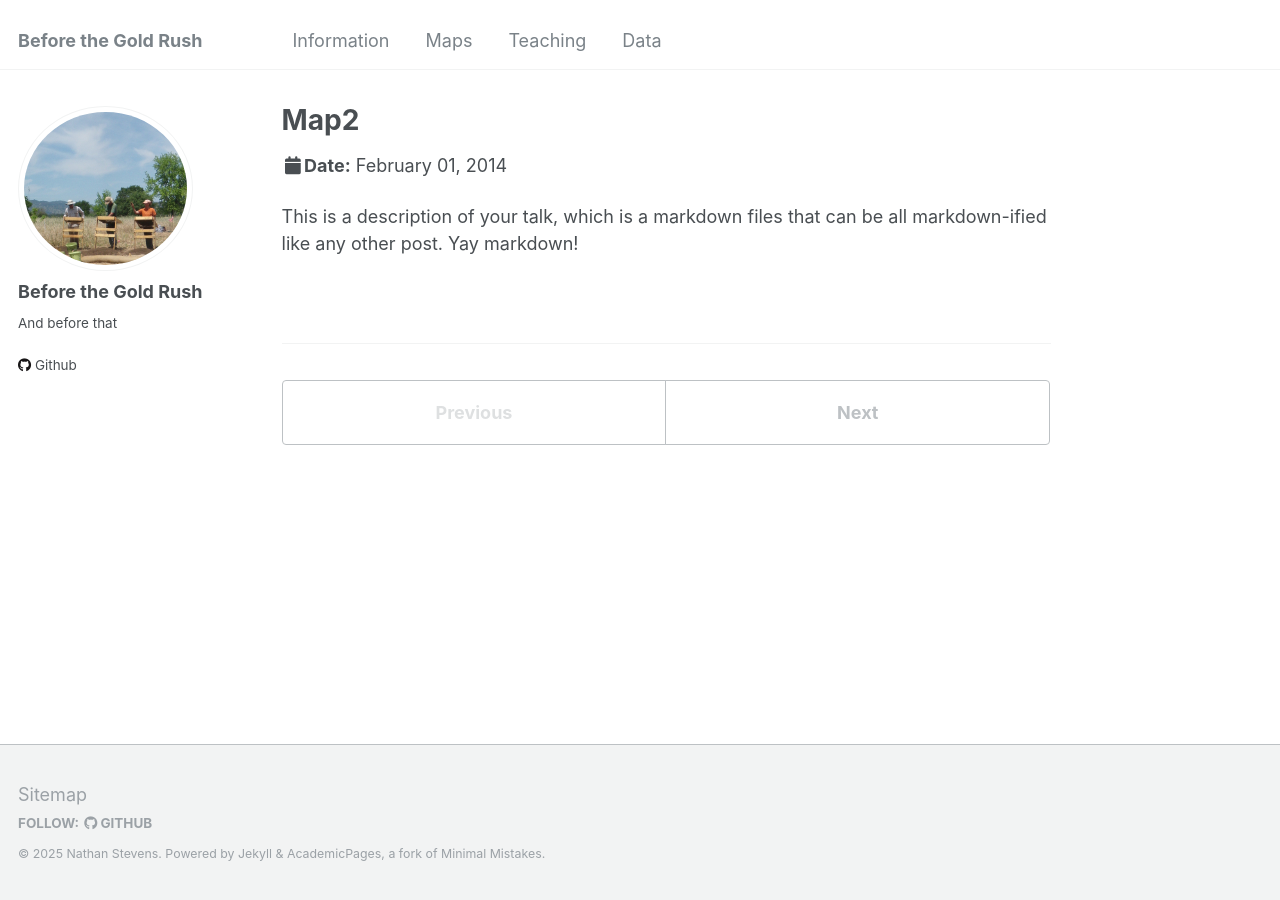
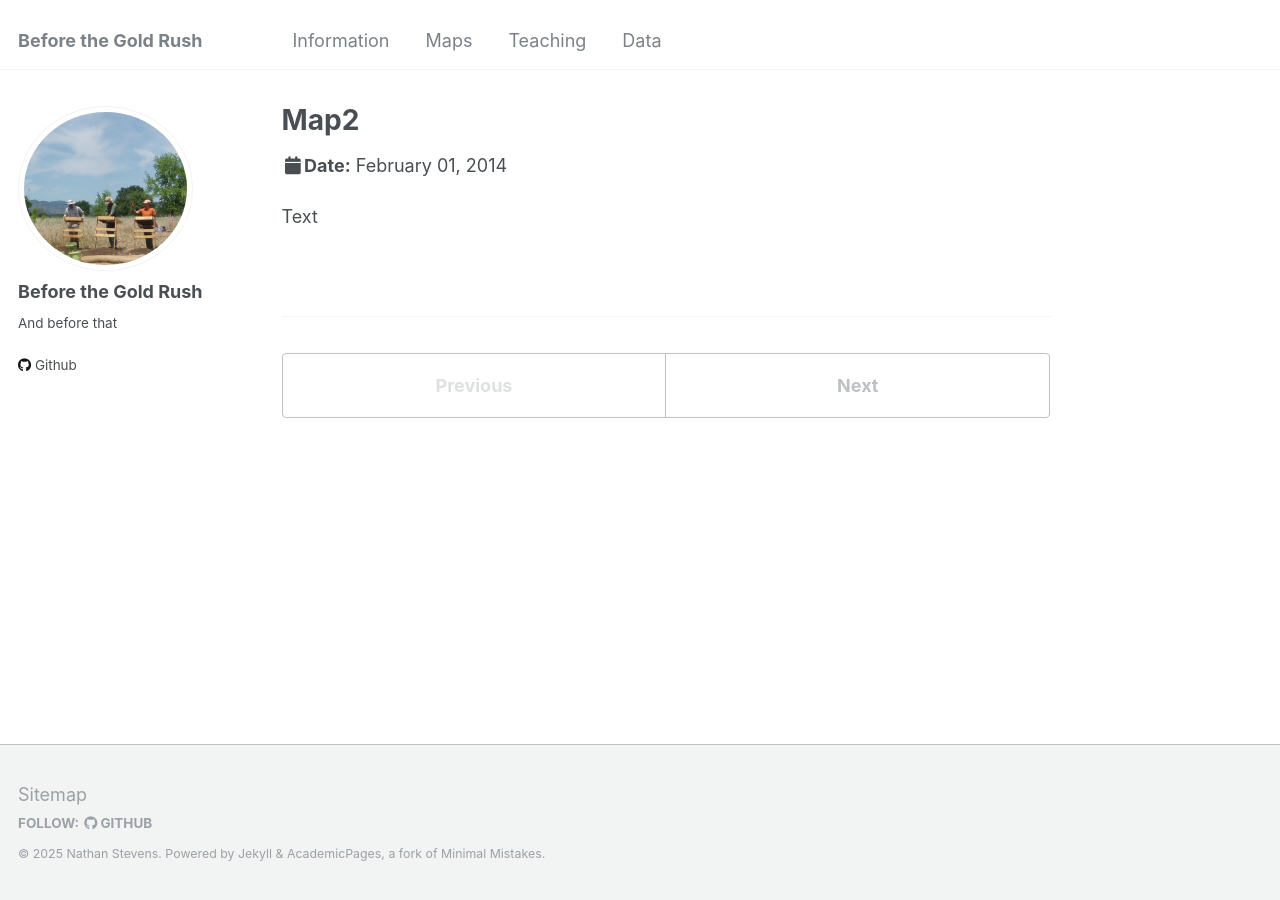
Before and after one commit to csus-arc/csus-arc.github.io, a Jekyll site: the page built from _talks/2014-02-01-talk-2.md, in a window 1280 px wide. Built offline with Jekyll 4.4.1, drawn with Linux system fonts in a browser that asks for light colours.

Commit message:
Update 2014-02-01-talk-2.md

```diff
--- a/_talks/2014-02-01-talk-2.md
+++ b/_talks/2014-02-01-talk-2.md
@@ -9,4 +9,4 @@ location: "London, UK"
 ---
 
 
-This is a description of your talk, which is a markdown files that can be all markdown-ified like any other post. Yay markdown!
+Text
```
